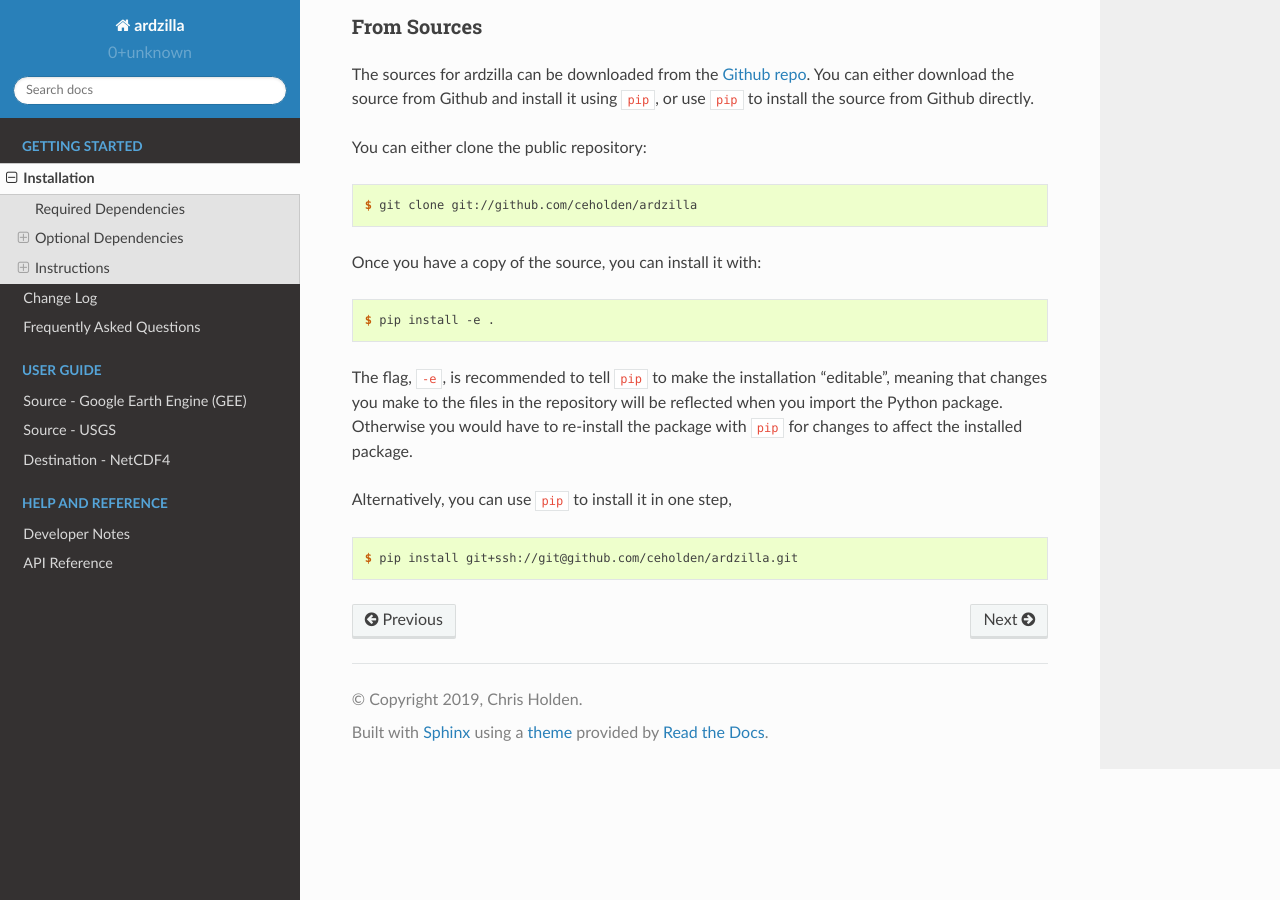
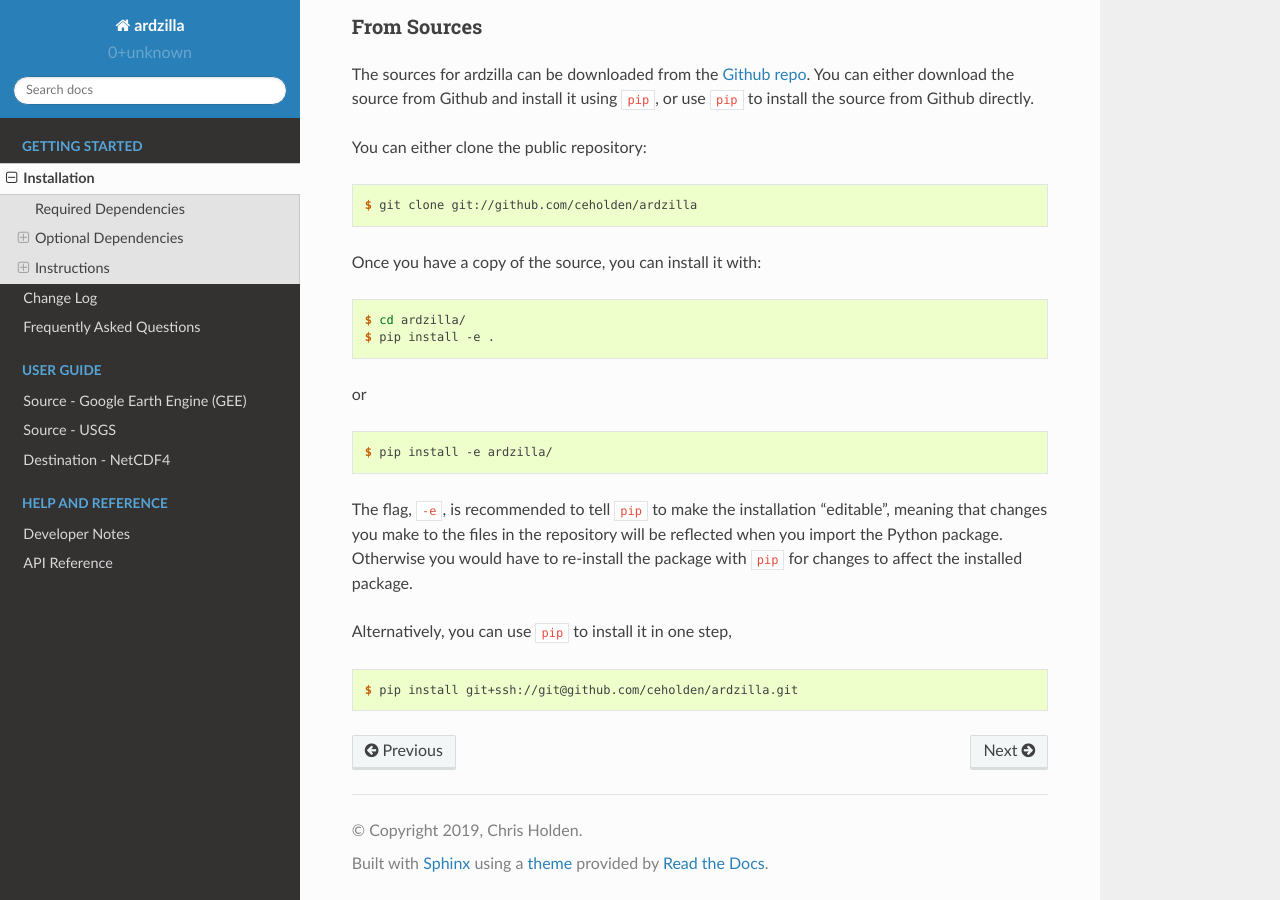
Before and after one commit to ceholden/cedar-datacube, a Sphinx documentation site: the page built from docs/source/install.rst, in a window 1280 px wide and 900 px high, scrolled down 2019 px. Built offline with Sphinx 7.4.7 and the Read the Docs theme 2.0.0, drawn with Linux system fonts in a browser that asks for light colours.

Commit message:
Clarify pip install instructions

```diff
--- a/docs/source/install.rst
+++ b/docs/source/install.rst
@@ -114,7 +114,15 @@ Once you have a copy of the source, you can install it with:
 
 .. code-block:: console
 
+    $ cd ardzilla/
     $ pip install -e .
+
+or
+
+.. code-block:: console
+
+    $ pip install -e ardzilla/
+
 
 The flag, ``-e``, is recommended to tell ``pip`` to make the installation
 "editable", meaning that changes you make to the files in the repository
```
